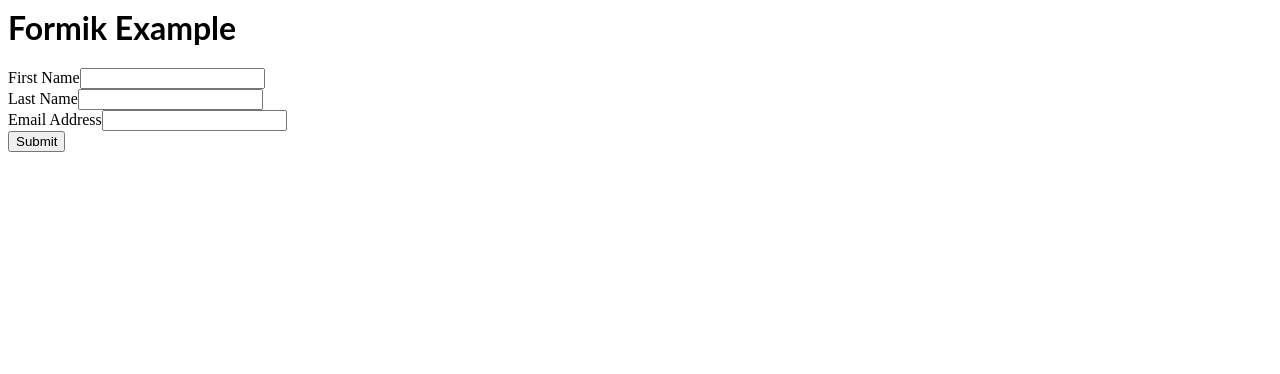
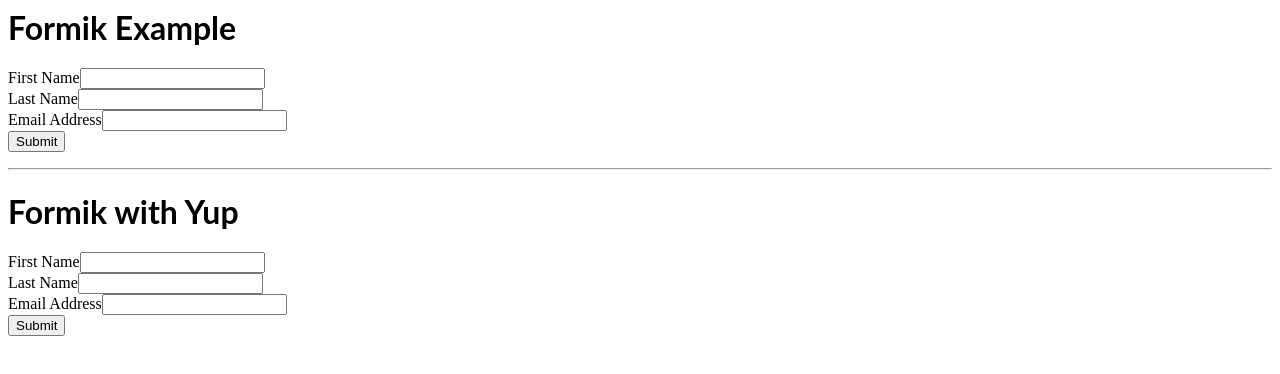
Before and after one commit to ShakibAhmed007/react-dev-formik, a React (Create React App) app: page / in a window 1280 px wide. Shown: the top 374 px of the page. Built offline with nearby package versions, Linux system fonts and the light colour scheme.

Commit message:
1 file modified, 1 added

```diff
--- a/src/App.js
+++ b/src/App.js
@@ -1,12 +1,16 @@
 import React from 'react';
 import './style.css';
 import BasicForm from './BasicForm';
+import BasicFormValidationByYup from './BasicFormValidationByYup';
 
 export default function App() {
   return (
     <div>
       <h1>Formik Example</h1>
       <BasicForm />
+      <hr />
+      <h1>Formik with Yup</h1>
+      <BasicFormValidationByYup />
     </div>
   );
 }
--- /dev/null
+++ b/src/BasicFormValidationByYup.js
@@ -0,0 +1,86 @@
+import React from 'react';
+import { Formik, useFormik } from 'formik';
+
+// validation
+const validate = values => {
+  const errors = {};
+  if (!values.firstName) {
+    errors.firstName = 'Required';
+  } else if (values.firstName.length > 15) {
+    errors.firstName = 'Must be 15 characters or less';
+  }
+
+  if (!values.lastName) {
+    errors.lastName = 'Required';
+  } else if (values.lastName.length > 20) {
+    errors.lastName = 'Must be 20 characters or less';
+  }
+
+  if (!values.email) {
+    errors.email = 'Required';
+  } else if (!/^[A-Z0-9._%+-]+@[A-Z0-9.-]+\.[A-Z]{2,4}$/i.test(values.email)) {
+    errors.email = 'Invalid email address';
+  }
+
+  return errors;
+};
+
+const BasicFormValidationByYup = () => {
+  const formik = useFormik({
+    initialValues: {
+      firstName: '',
+      lastName: '',
+      email: ''
+    },
+    validate,
+    onSubmit: values => {
+      alert(JSON.stringify(values, null, 2));
+    }
+  });
+  return (
+    <form onSubmit={formik.handleSubmit}>
+      <label htmlFor="firstName">First Name</label>
+      <input
+        id="firstName"
+        name="firstName"
+        type="text"
+        onChange={formik.handleChange}
+        onBlur={formik.handleBlur}
+        value={formik.values.firstName}
+      />
+      {formik.touched.firstName && formik.errors.firstName ? (
+        <div>{formik.errors.firstName}</div>
+      ) : null}
+      <br />
+      <label htmlFor="lastName">Last Name</label>
+      <input
+        id="lastName"
+        name="lastName"
+        type="text"
+        onChange={formik.handleChange}
+        onBlur={formik.handleBlur}
+        value={formik.values.lastName}
+      />
+      {formik.touched.lastName && formik.errors.lastName ? (
+        <div>{formik.errors.lastName}</div>
+      ) : null}
+      <br />
+      <label htmlFor="email">Email Address</label>
+      <input
+        id="email"
+        name="email"
+        type="email"
+        onChange={formik.handleChange}
+        onBlur={formik.handleBlur}
+        value={formik.values.email}
+      />
+      {formik.touched.email && formik.errors.email ? (
+        <div>{formik.errors.email}</div>
+      ) : null}
+      <br />
+      <button type="submit">Submit</button>
+    </form>
+  );
+};
+
+export default BasicFormValidationByYup;
```
